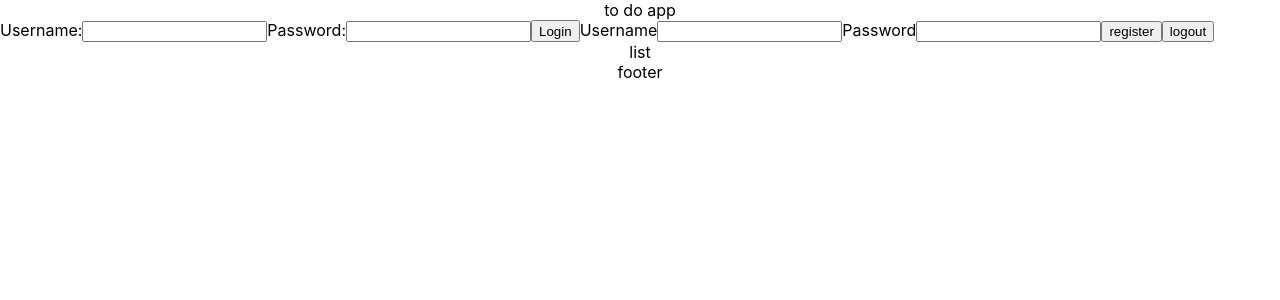
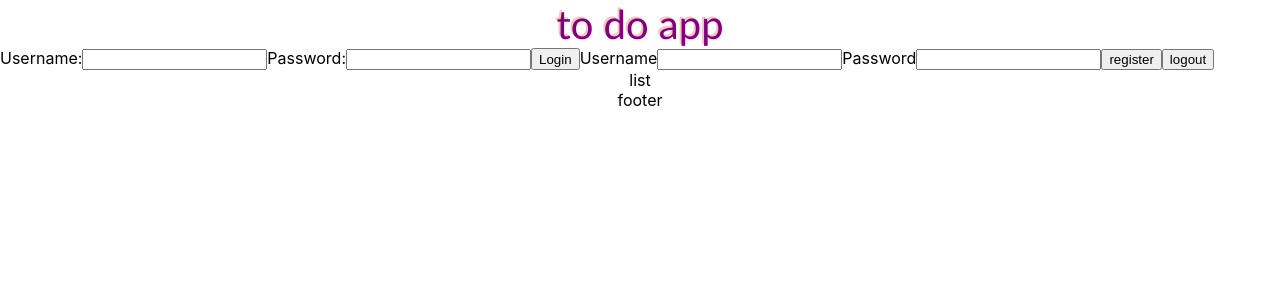
Before and after one commit to deergit/m46-week10-todo-frontend, a React (Create React App) app: page / in a window 1280 px wide. Shown: the top 300 px of the page. Built offline with nearby package versions, Linux system fonts and the light colour scheme.

Commit message:
added header styling

```diff
--- a/src/App.css
+++ b/src/App.css
@@ -25,3 +25,12 @@
   display: flex;
   flex-direction: row;
 }
+
+.header
+{
+  text-shadow:-2px -2px pink;
+  font-family:trebuchet ms;
+  font-size:40px;
+  color:purple;
+
+}
```
